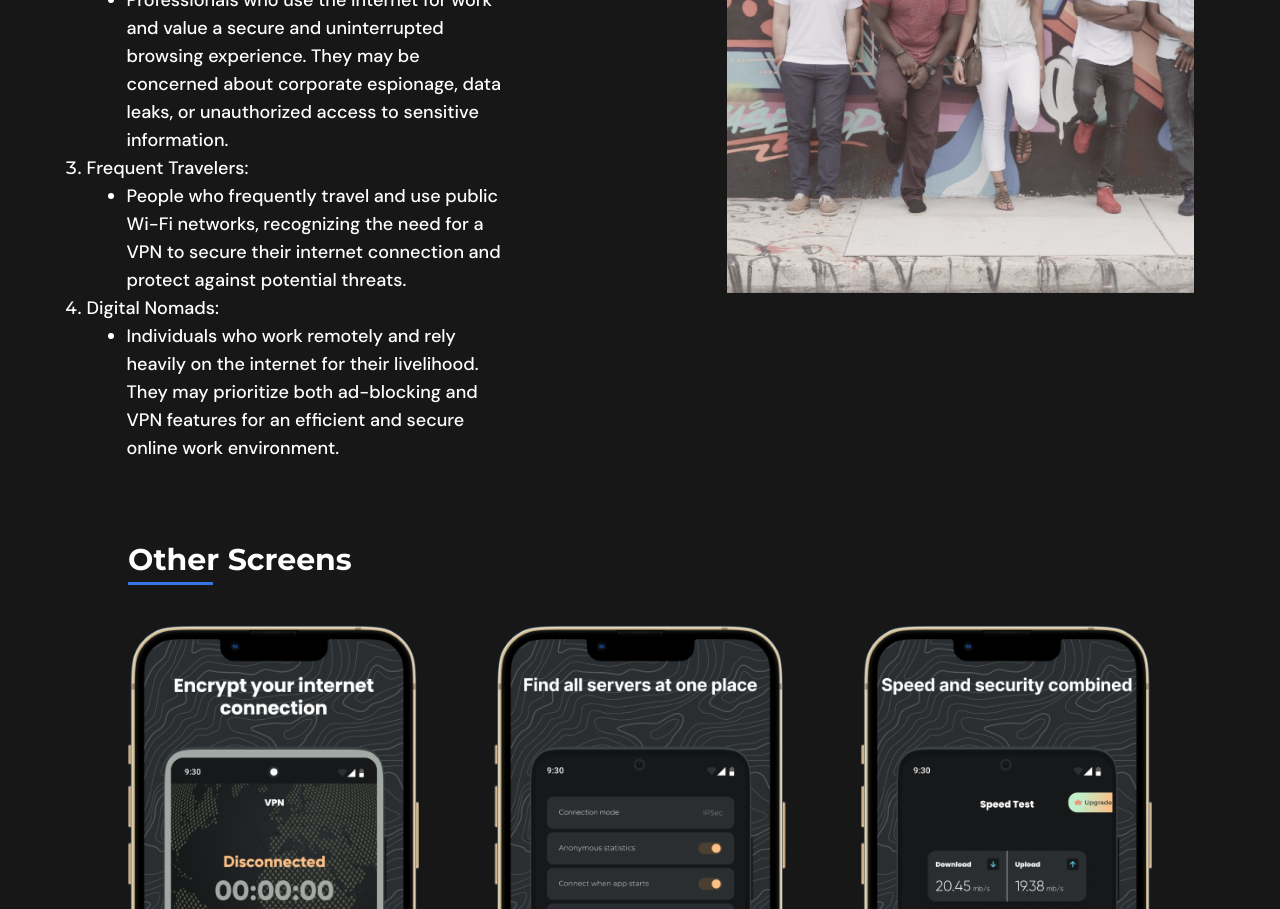
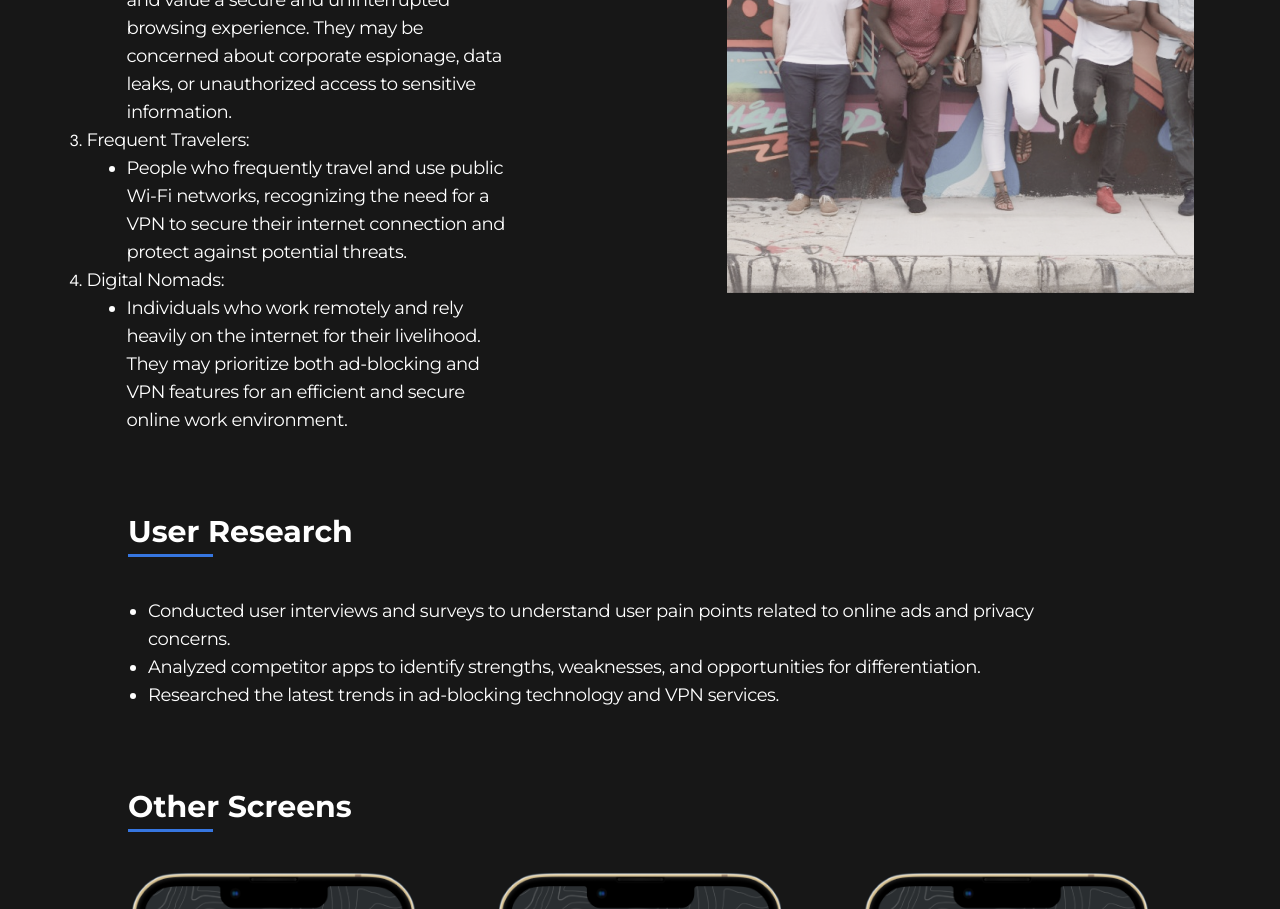
Before and after one commit to VirtuousTechies/musa-daniel, a React (Vite) app in the folder musa-daniel/: page /works/adBlocker in a window 1280 px wide. Shown: the part 3200-4109 px from the top of the page. Built offline with nearby package versions, Linux system fonts and the light colour scheme.

Commit message:
Added some styles to target audience component, added the user research sectin on the ad blocker body component

```diff
--- a/musa-daniel/src/Components/AdBlockerBody.jsx
+++ b/musa-daniel/src/Components/AdBlockerBody.jsx
@@ -78,7 +78,14 @@ export default function AdBlockerBody() {
       </section>
       <DesignProcess />
       <TargetAudience ride={false} img={adTarget} data={targetAudience.adBlocker} />
-      <section></section>
+      <section className='mt-20 flex flex-col space-y-10 mx-5 md:mx-0 md:w-[90%] xl:w-[80%]'>
+        <Heading text={'User Research'} />
+        <ol className='list-disc mx-5 md:mx-0 md:ml-5'>
+          {adBlockerData.userResearch.map((item => <li key={item} className='font-three
+          font-normal tracking-tight leading-6 text-base md:text-lg lg:w-[90%]'>
+          {item}</li>))}
+        </ol>
+      </section>
       <section className='mt-20 flex flex-col space-y-10 mx-5 md:mx-0 md:w-[90%] xl:w-[80%]'>
         <Heading text={'Other Screens'} />
         <img src={adBlockerScreens} alt="screens" />
--- a/musa-daniel/src/Components/TargetAudience.jsx
+++ b/musa-daniel/src/Components/TargetAudience.jsx
@@ -7,13 +7,16 @@ export default function TargetAudience(props) {
         <div className='self-center flex flex-col space-y-2 w-[50%] mt-10'>
             <Heading text={'Target Audience'}/>
             <ol className='flex flex-col list-decimal'>
-                {props.data.map((item) => <li key={props.ride ? item : item[0]} className='w-[70%]
-                font-three font-medium text-lg'>
-                    {props.ride ? <span>{item}</span>
+                {props.data.map((item) => <li key={props.ride ? item : item[0]} className='
+                w-[70%]'>
+                    {props.ride ? <span className='font-three font-normal tracking-tight
+                    leading-6 text-base md:text-lg'>{item}</span>
                     : <div>
-                        <span>{item[0]}</span>
+                        <span className='font-three font-normal tracking-tight
+                        leading-6 text-base md:text-lg'>{item[0]}</span>
                         <ol className='list-disc pl-10'>
-                            <li className='w-[95%]'>{item[1]}</li>
+                            <li className='w-[96%] font-three font-normal tracking-tight
+                            leading-6 text-base md:text-lg'>{item[1]}</li>
                         </ol>
                     </div>} </li>
                 ) }
```
